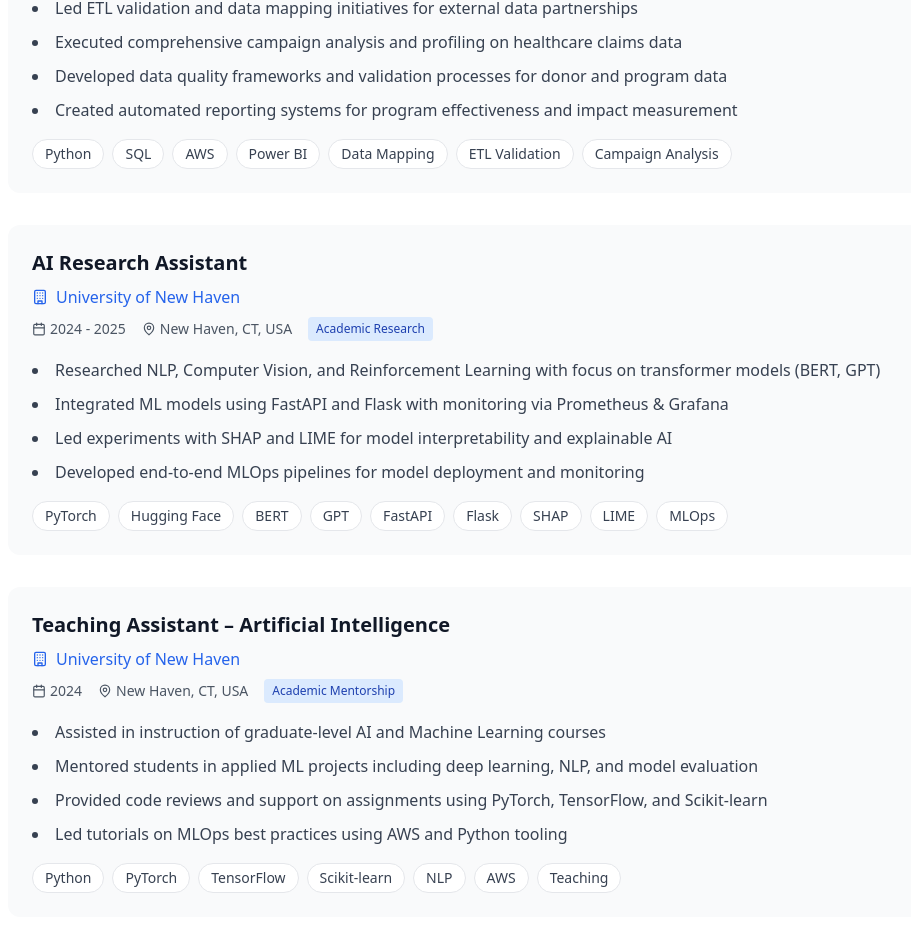
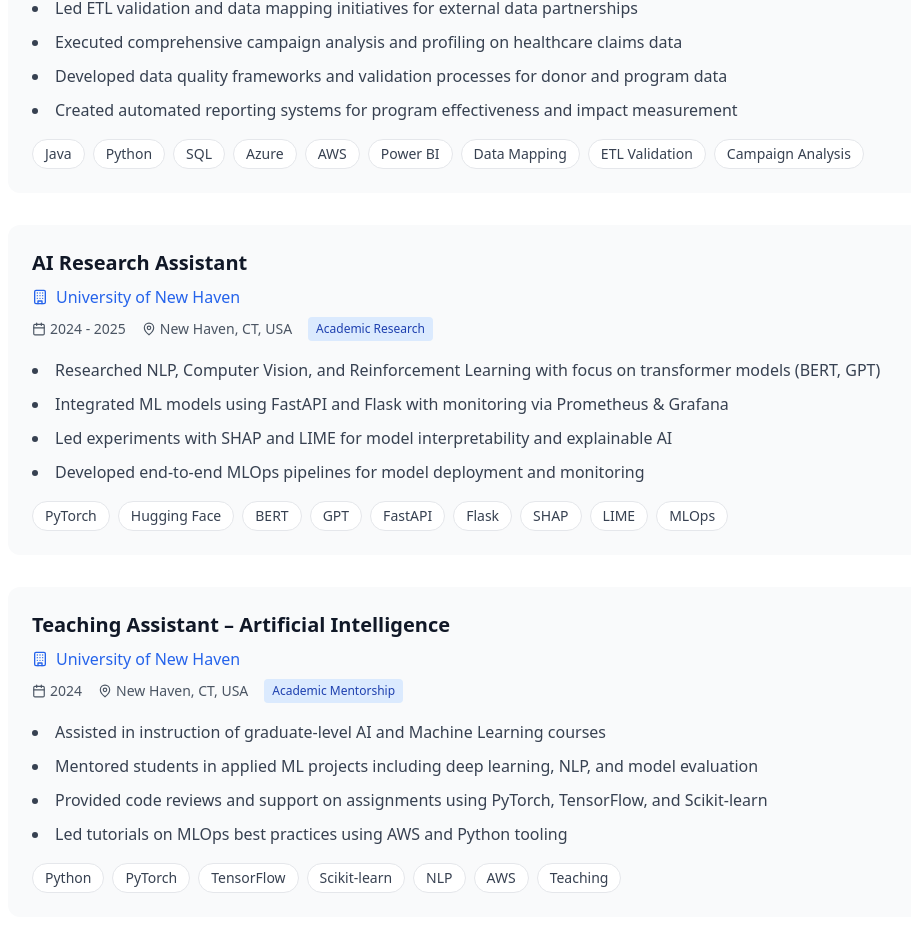
Before and after one commit to manjushasunkavalli/manjusha-portfolio, a React (Vite) app: page / in a window 1280 px wide. Shown: the part 5933-6864 px from the top of the page, without its empty margins (24-935 px from the left). Built offline with nearby package versions, Linux system fonts and the light colour scheme.

Commit message:
Updated Experience.tsx

```diff
--- a/src/components/Experience.tsx
+++ b/src/components/Experience.tsx
@@ -15,7 +15,7 @@ const Experience = () => {
         "Developed data quality frameworks and validation processes for donor and program data",
         "Created automated reporting systems for program effectiveness and impact measurement"
       ],
-      technologies: ["Python", "SQL", "AWS", "Power BI", "Data Mapping", "ETL Validation", "Campaign Analysis"]
+      technologies: ["Java", "Python", "SQL","Azure", "AWS", "Power BI", "Data Mapping", "ETL Validation", "Campaign Analysis"]
     },
     {
       title: "AI Research Assistant",
```
